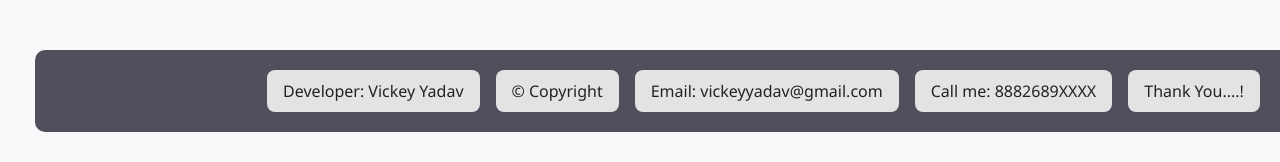
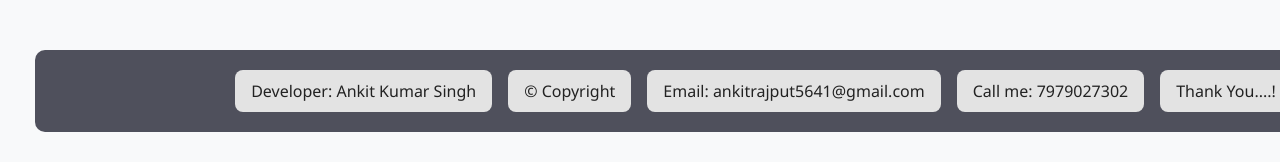
Before and after one commit to Ankit5641/excel-analtics-app, a React (Create React App) app in the folder frontend/: page / in a window 1280 px wide. Shown: the part 3284-3446 px from the top of the page. Built offline with nearby package versions, Linux system fonts and the light colour scheme; sample sign-in values are in the browser's storage.

Commit message:
Update Content.js

```diff
--- a/frontend/src/pages/Content.js
+++ b/frontend/src/pages/Content.js
@@ -43,10 +43,10 @@ const Content = () => {
       <br/>
       <div className="footer-grid">
         <ul>
-          <li>Developer: Vickey Yadav</li>
+          <li>Developer: Ankit Kumar Singh</li>
           <li>© Copyright</li>
-          <li>Email: vickeyyadav@gmail.com</li>
-          <li>Call me: 8882689XXXX</li>
+          <li>Email: ankitrajput5641@gmail.com</li>
+          <li>Call me: 7979027302</li>
           <li>Thank You....!</li>
         </ul>
       </div>
```
